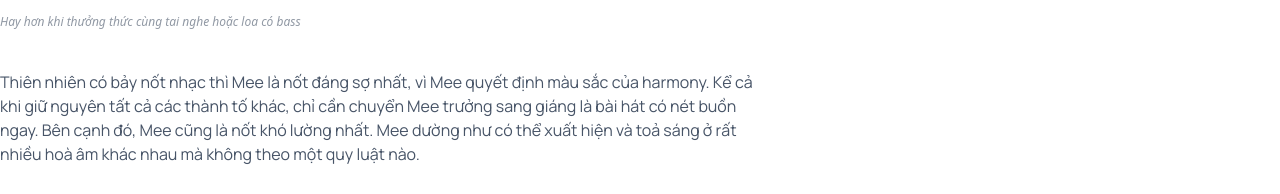
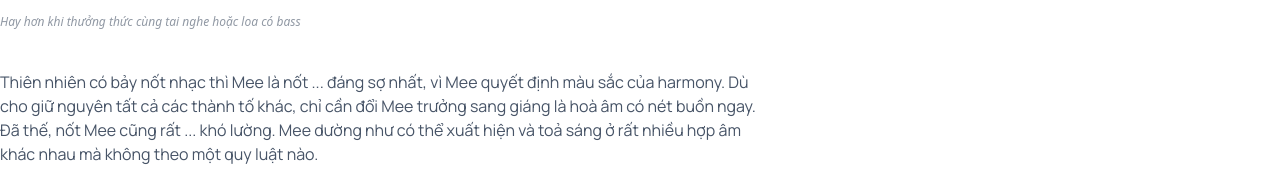
Before and after one commit to hero-stw/doremee, a React (Vite) app: page / in a window 1280 px wide. Shown: the part 332-526 px from the top of the page. Built offline with nearby package versions, Linux system fonts and the light colour scheme; a web font is replaced by a local one.

Commit message:
New text

```diff
--- a/src/App.jsx
+++ b/src/App.jsx
@@ -32,12 +32,12 @@ function App() {
             </p>
           </div>
           <p className="font-para text-[12px] lg:text-base lg:text-md leading-[1.5] color-gra mt-10">
-            Thiên nhiên có bảy nốt nhạc thì Mee là nốt đáng sợ nhất, vì Mee
-            quyết định màu sắc của harmony. Kể cả khi giữ nguyên tất cả các
-            thành tố khác, chỉ cần chuyển Mee trưởng sang giáng là bài hát có
-            nét buồn ngay. Bên cạnh đó, Mee cũng là nốt khó lường nhất. Mee
-            dường như có thể xuất hiện và toả sáng ở rất nhiều hoà âm khác nhau
-            mà không theo một quy luật nào.
+            Thiên nhiên có bảy nốt nhạc thì Mee là nốt ... đáng sợ nhất, vì Mee
+            quyết định màu sắc của harmony. Dù cho giữ nguyên tất cả các thành
+            tố khác, chỉ cần đổi Mee trưởng sang giáng là hoà âm có nét buồn
+            ngay. Đã thế, nốt Mee cũng rất ... khó lường. Mee dường như có thể
+            xuất hiện và toả sáng ở rất nhiều hợp âm khác nhau mà không theo một
+            quy luật nào.
           </p>
           <p className="font-para text-[12px] lg:text-base lg:text-md leading-[1.5] color-gra mt-6">
             But somehow, Mee is my favorite note ^^
```
